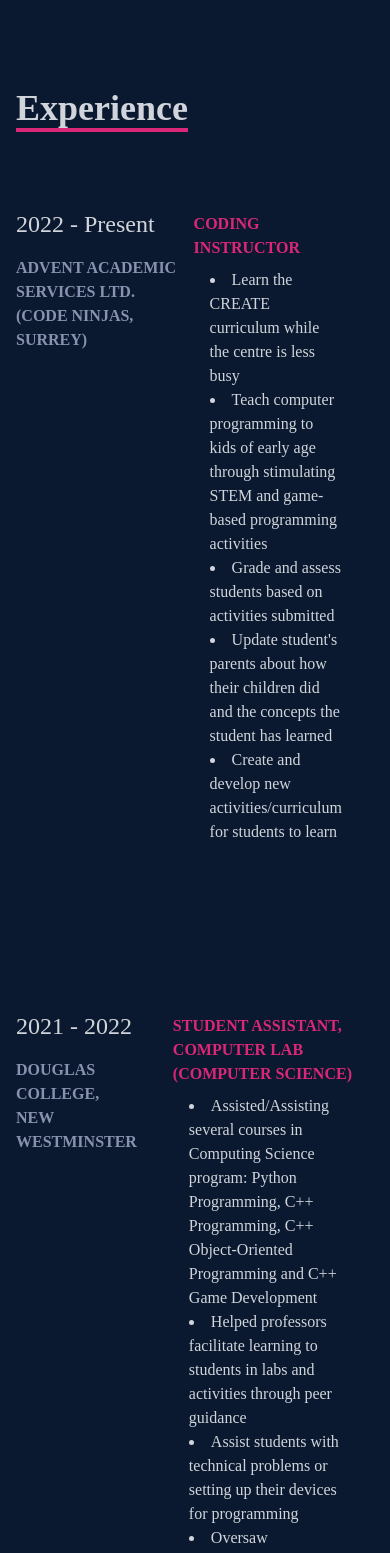
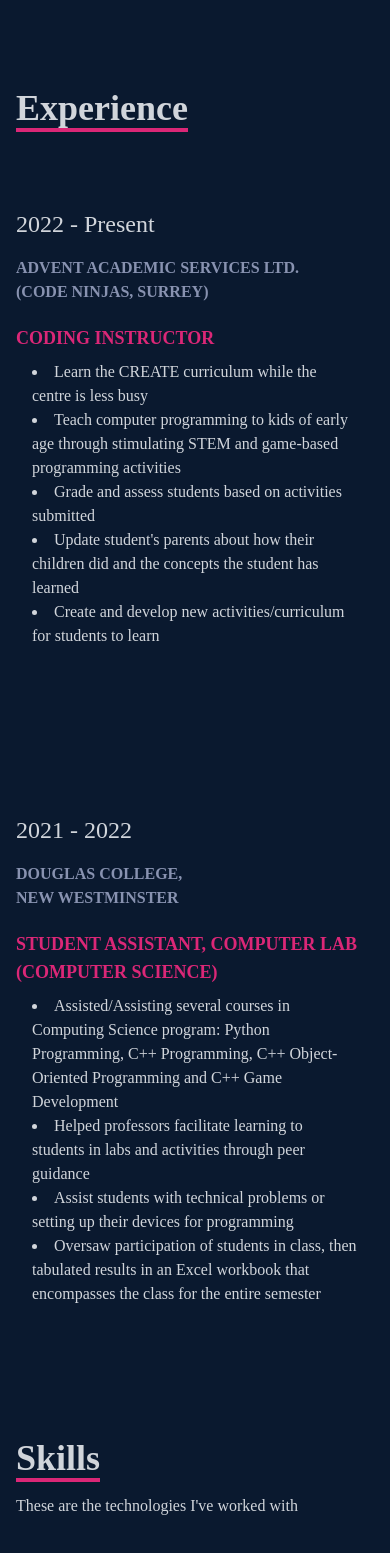
Before and after one commit to ChiefMigz/miguel-portfolio-website, a React (Create React App) app: page / in a window 390 px wide. Shown: the part 1680-3233 px from the top of the page. Built offline with nearby package versions, Linux system fonts and the light colour scheme.

Commit message:
Optimized section for mobile display and added more style

```diff
--- a/src/components/Experience.jsx
+++ b/src/components/Experience.jsx
@@ -6,16 +6,16 @@
                     <p className='text-4xl font-bold inline border-b-4 border-pink-600'>Experience</p>
                 </div>
                 {/* Job Experience Box */}
-                <div className="flex flex-row mb-[50px] last:mb-0 min-w-[150px] py-20">
+                <div className="flex md:flex-row flex-col mb-[50px] last:mb-0 w-full py-20">
                   {/* Job year */}
-                  <div className="min-w-[30%] flex-grow-[0.25]">
+                  <div className="md:w-[20%] w-full">
                     <h5 className="text-2xl">2022 - Present</h5>
                     <h5 className="uppercase font-bold text-[#8892b0] py-4">Advent Academic Services Ltd.<br/>(Code Ninjas, Surrey)</h5>
                   </div>
                   {/* Text */}
-                  <div className="px-4 py-1 w-[70%]">
-                    <h4 className="uppercase font-bold text-pink-600 pb-2">Coding Instructor</h4>
-                    <p>
+                  <div className="py-1 md:w-[80%] md:px-8 w-full justify-between">
+                    <h4 className="uppercase font-bold text-pink-600 text-lg pb-2 md:w-[104%]">Coding Instructor</h4>
+                    <p className="md:w-[104%]">
                       <li>Learn the CREATE curriculum while the centre is less busy</li>
                       <li>Teach computer programming to kids of early age through stimulating STEM and game-based programming activities</li>
                       <li>Grade and assess students based on activities submitted</li>
@@ -26,16 +26,16 @@
                 </div>
 
                 {/* Job Experience Box */}
-                <div className="flex flex-row mb-[50px] last:mb-0 min-w-[150px] py-8">
+                <div className="flex md:flex-row flex-col mb-[50px] last:mb-0 w-full py-8">
                   {/* Job year */}
-                  <div className="min-w-[30%] flex-grow-[0.25]">
+                  <div className="md:w-[20%] w-full">
                     <h5 className="text-2xl">2021 - 2022</h5>
                     <h5 className="uppercase font-bold text-[#8892b0] py-4">Douglas College,<br/>New Westminster</h5>
                   </div>
                   {/* Text */}
-                  <div className="px-4 py-1 w-[70%]">
-                    <h4 className="uppercase font-bold text-pink-600 pb-2">Student Assistant, Computer Lab (Computer Science)</h4>
-                    <p>
+                  <div className="py-1 md:w-[80%] md:px-8 w-full justify-between">
+                    <h4 className="uppercase font-bold text-pink-600 text-lg pb-2 md:w-[104%]">Student Assistant, Computer Lab (Computer Science)</h4>
+                    <p className="md:w-[104%]">
                       <li>Assisted/Assisting several courses in Computing Science program: Python Programming, C++ Programming, C++ Object-Oriented Programming and C++ Game Development</li>
                       <li>Helped professors facilitate learning to students in labs and activities through peer guidance</li>
                       <li>Assist students with technical problems or setting up their devices for programming</li>
--- a/src/components/Navbar.jsx
+++ b/src/components/Navbar.jsx
@@ -51,6 +51,9 @@
             </li>
             <li className='py-6 text-4xl'>
                 <Link onClick={() => handleClick()} to='about' smooth={true} duration={500}>About</Link>
+            </li>
+            <li className='py-6 text-4xl'>
+                <Link onClick={() => handleClick()} to='experience' smooth={true} duration={500}>Experience</Link>
             </li>
             <li className='py-6 text-4xl'>
                 <Link onClick={() => handleClick()} to='skills' smooth={true} duration={500}>Skills</Link>
```
